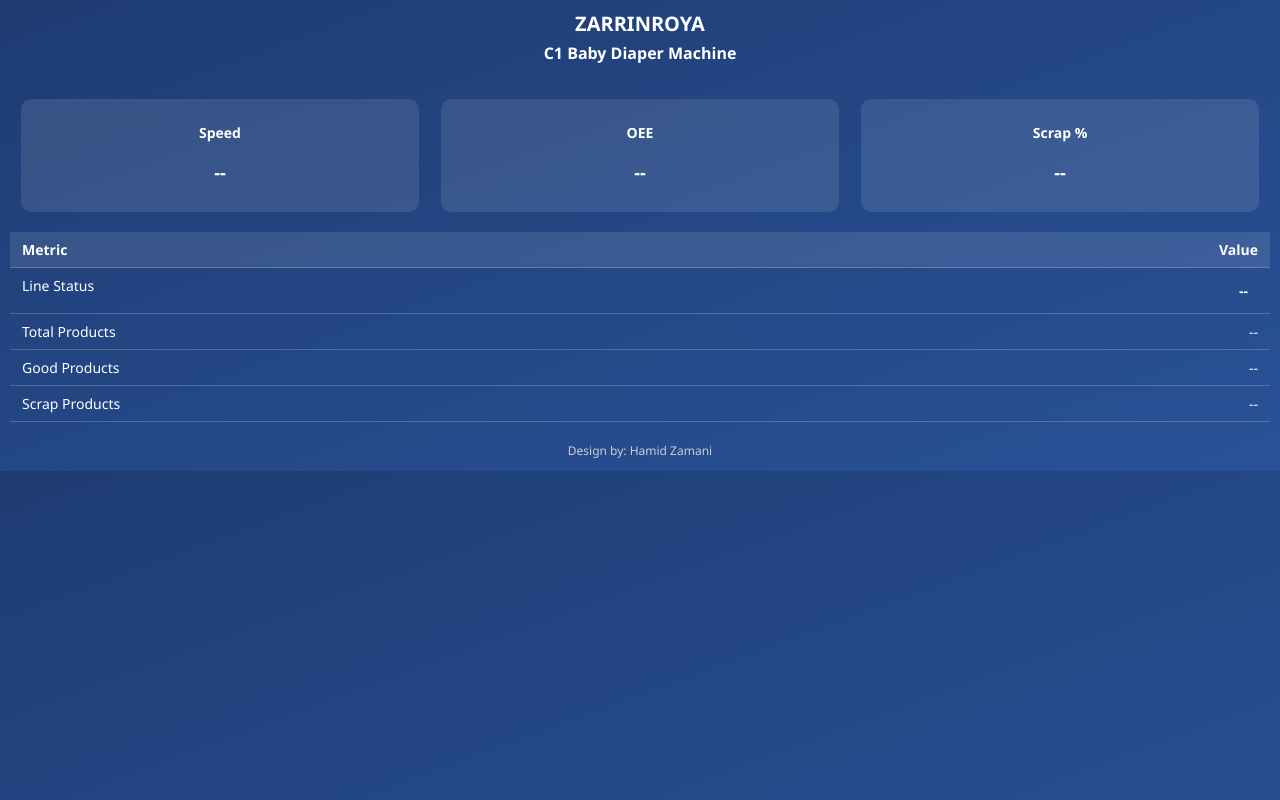
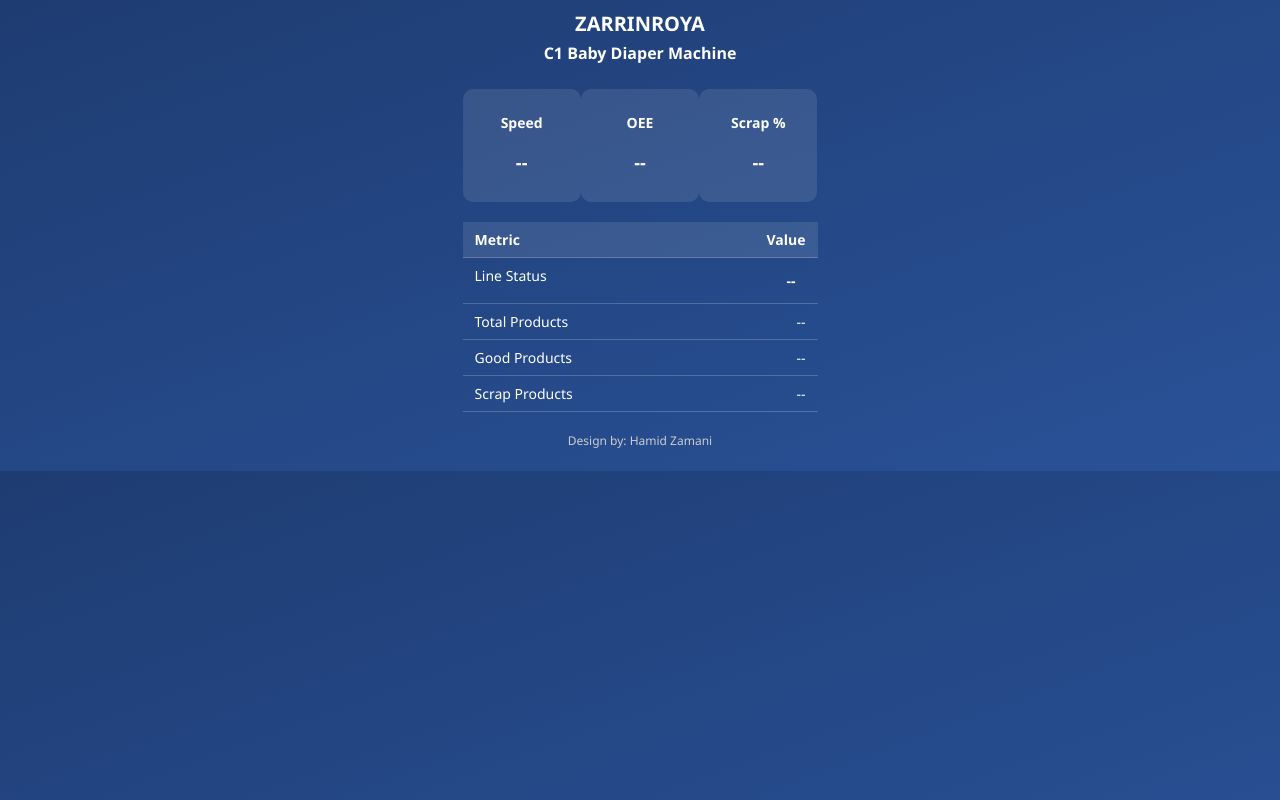
Before and after one commit to hmidzamani/Grafana_Dashboard, a website: page public/Dashboard.html in a window 1280 px wide. Drawn offline with Linux system fonts and the light colour scheme; no server answers.

Commit message:
Initial commit – ZarrinRoya dashboard by Hamid Zamani

```diff
--- a/public/Dashboard.html
+++ b/public/Dashboard.html
@@ -6,6 +6,7 @@
   <link rel="stylesheet" href="style.css">
 </head>
 <body class="dashboard">
+  <div class="mobile-frame">
     <header>
       <h1>ZARRINROYA</h1>
       <h2>C1 Baby Diaper Machine</h2>
@@ -52,6 +53,7 @@
     <footer>
       <p class="credit">Design by: Hamid Zamani</p>
     </footer>
+  </div>
 
   <script>
     async function fetchData() {
--- a/public/style.css
+++ b/public/style.css
@@ -6,11 +6,15 @@
   text-align: center;
 }
 
-/* Header */
-header {
+/* Mobile Frame */
+.mobile-frame {
+  width: 375px;
+  margin: 0 auto;
   padding: 10px;
+  box-sizing: border-box;
 }
 
+/* Header */
 header h1 {
   font-size: 20px;
   margin: 0;
@@ -25,7 +29,7 @@
 .metrics-grid {
   display: flex;
   justify-content: space-around;
-  padding: 10px;
+  padding: 10px 0;
 }
 
 .metric {
@@ -47,7 +51,7 @@
 
 /* Table */
 .table {
-  margin: 10px;
+  margin: 10px 0;
   font-size: 14px;
 }
 
@@ -92,7 +96,6 @@
   background-color: rgba(255, 255, 255, 0.1);
   padding: 30px;
   border-radius: 15px;
-  width: 300px;
   box-shadow: 0 0 10px rgba(0,0,0,0.3);
 }
 
```
Also changed, not shown: public/index.html (+2 -0 lines). Lines whose indentation alone changed are shown as unchanged.
